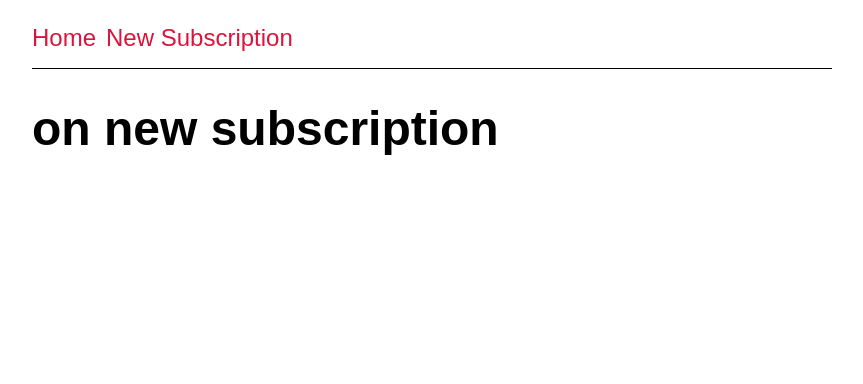
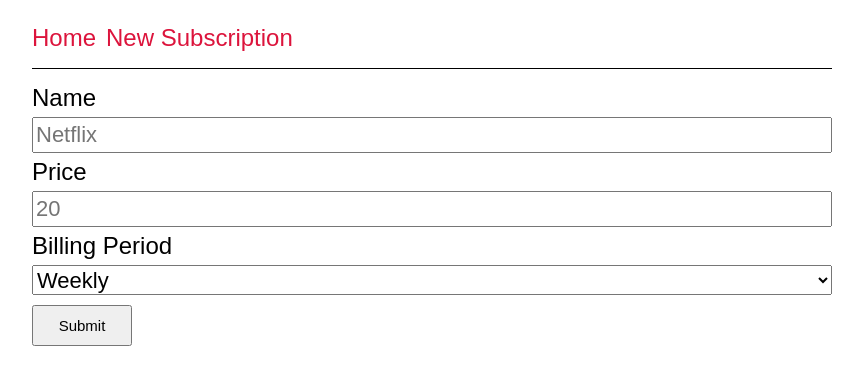
Before and after one commit to harrisonmalone/subscriptions-app-frontend, a React (Create React App) app: page /subscriptions/new in a window 1280 px wide. Shown: the top 384 px of the page, without its empty margins (208-1071 px from the left). Built offline with nearby package versions, Linux system fonts and the light colour scheme.

Commit message:
added create logic to subscriptions

```diff
--- a/src/components/NewSubscription.jsx
+++ b/src/components/NewSubscription.jsx
@@ -1,5 +1,77 @@
-export function NewSubscription() {
+import React, { useState } from "react";
+import {
+  SubscriptionForm,
+  SubscriptionLabel,
+  SubscriptionInput,
+  SubscriptionInputSubmit,
+  SubscriptionSelect,
+} from "../styles/NewSubscription";
+
+export function NewSubscription({ history }) {
+  const [name, setName] = useState("");
+  const [price, setPrice] = useState("");
+  const [billingPeriod, setBillingPeriod] = useState("weekly");
+
+  async function onFormSubmit(e) {
+    try {
+      e.preventDefault();
+      await fetch("https://sheetdb.io/api/v1/wo7lxtef4quqc", {
+        method: "POST",
+        headers: {
+          "Content-Type": "application/json",
+        },
+        body: JSON.stringify({
+          data: [
+            {
+              id: "INCREMENT",
+              name: name,
+              price_per_month: price,
+              billing_period: billingPeriod,
+            },
+          ],
+        }),
+      });
+      // redirect_to
+      history.push("/subscriptions");
+    } catch (err) {
+      console.log(err.message);
+    }
+  }
+
   return (
-    <h1>on new subscription</h1>
-  )
+    <SubscriptionForm onSubmit={onFormSubmit}>
+      <SubscriptionLabel htmlFor="name">Name</SubscriptionLabel>
+      <SubscriptionInput
+        type="text"
+        name="name"
+        id="name"
+        placeholder="Netflix"
+        value={name}
+        onChange={(e) => setName(e.target.value)}
+      />
+      <SubscriptionLabel htmlFor="price">Price</SubscriptionLabel>
+      <SubscriptionInput
+        type="text"
+        name="price"
+        id="price"
+        placeholder="20"
+        value={price}
+        onChange={(e) => setPrice(e.target.value)}
+      />
+      <SubscriptionLabel htmlFor="billing-period">
+        Billing Period
+      </SubscriptionLabel>
+      <SubscriptionSelect
+        name="billing-period"
+        id="billing-period"
+        value={billingPeriod}
+        onChange={(e) => setBillingPeriod(e.target.value)}
+      >
+        <option value="weekly">Weekly</option>
+        <option value="monthly">Monthly</option>
+        <option value="yearly">Yearly</option>
+      </SubscriptionSelect>
+      <SubscriptionInputSubmit id="submit" type="submit" value="Submit" />
+    </SubscriptionForm>
+  );
 }
--- a/src/components/Subscription.jsx
+++ b/src/components/Subscription.jsx
@@ -1,6 +1,6 @@
 import React, { useState, useEffect } from "react";
 import { Card } from "../styles/Subscriptions";
-import { Link } from 'react-router-dom'
+import { Link } from "react-router-dom";
 
 export function Subscription(props) {
   const [subscription, setSubscription] = useState(null);
@@ -22,7 +22,9 @@ export function Subscription(props) {
           <p>Price: {subscription.price_per_month}</p>
           <p>Billing period: {subscription.billing_period}</p>
         </Card>
-        <Link to="/" onClick={props.history.goBack}>Back</Link>
+        <Link to="/" onClick={props.history.goBack}>
+          Back
+        </Link>
       </>
     )
   );
--- a/src/components/Subscriptions.jsx
+++ b/src/components/Subscriptions.jsx
@@ -1,6 +1,6 @@
 import React, { useState, useEffect } from "react";
 import { Card, CardWrapper } from "../styles/Subscriptions";
-import { Link } from 'react-router-dom'
+import { Link } from "react-router-dom";
 
 export function Subscriptions() {
   const [subscriptions, setSubscriptions] = useState([]);
@@ -19,7 +19,7 @@ export function Subscriptions() {
           return (
             <Card key={subscription.id}>
               <h2>Name: {subscription.name}</h2>
-              <p>Price: {subscription.price_per_month}</p>
+              <p>Price: ${subscription.price_per_month}</p>
               <p>Billing period: {subscription.billing_period}</p>
               <Link to={`/subscriptions/${subscription.id}`}>Show</Link>
             </Card>
--- /dev/null
+++ b/src/styles/NewSubscription.js
@@ -0,0 +1,28 @@
+import styled from "styled-components";
+
+export const SubscriptionForm = styled.form`
+  display: flex;
+  flex-direction: column;
+  margin: 10px 0px;
+`;
+
+export const SubscriptionLabel = styled.label`
+  margin: 5px 0px;
+`;
+
+export const SubscriptionInput = styled.input`
+  height: 30px;
+  font-size: 22px;
+`;
+
+export const SubscriptionInputSubmit = styled.input`
+  font-size: 15px;
+  width: 100px;
+  padding: 10px;
+  margin: 10px 0px;
+`;
+
+export const SubscriptionSelect = styled.select`
+  height: 30px;
+  font-size: 22px;
+`;
--- a/src/styles/Subscriptions.js
+++ b/src/styles/Subscriptions.js
@@ -1,10 +1,10 @@
-import styled from 'styled-components'
+import styled from "styled-components";
 
 export const CardWrapper = styled.div`
   display: flex;
   flex-wrap: wrap;
   justify-content: space-between;
-`
+`;
 
 export const Card = styled.div`
   border: 1px solid black;
@@ -13,4 +13,4 @@ export const Card = styled.div`
   box-sizing: border-box;
   margin: 10px 0px;
   padding: 10px;
-`
+`;
```
Also changed, not shown: src/styles/App.js (+5 -5 lines), 1 other file (tests, documents, lock files or other folders).
